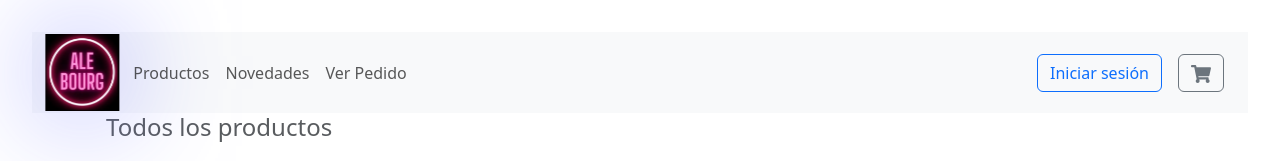
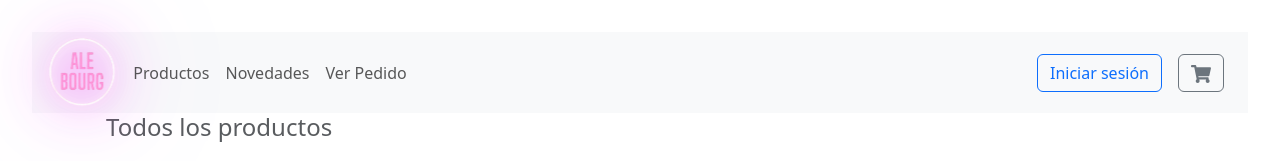
Before and after one commit to martuargento/Alebourg, a React (Vite) app: page / in a window 1280 px wide. In both pictures the pointer is over the picture 82 px from the left and 72 px from the top of the page. Shown: the top 161 px of the page. Built offline with nearby package versions, Linux system fonts and the light colour scheme; no server answers.

Commit message:
efecto logo

```diff
--- a/src/App.css
+++ b/src/App.css
@@ -18,12 +18,17 @@
 }
 
 .logo:hover {
-  filter: drop-shadow(0 0 2em #646cffaa);
-  transform: scale(1.4); /* mejor empezar con algo más pequeño para probar */
+  filter:
+    drop-shadow(0 0 2em #e20df58c)
+    drop-shadow(0 0 1em #e20df57c)
+    drop-shadow(0 0 0.5em #ff7fff95);
+  transform: scale(1.4);
 }
 
 .logo.react:hover {
-  filter: drop-shadow(0 0 2em #61dafbaa);
+  filter:
+    drop-shadow(0 0 3em #ab29bc5e)
+    drop-shadow(0 0 1.5em #ab29bc83);
 }
 
 @keyframes logo-spin {
```
Also changed, not shown: src/assets/logo.png.
